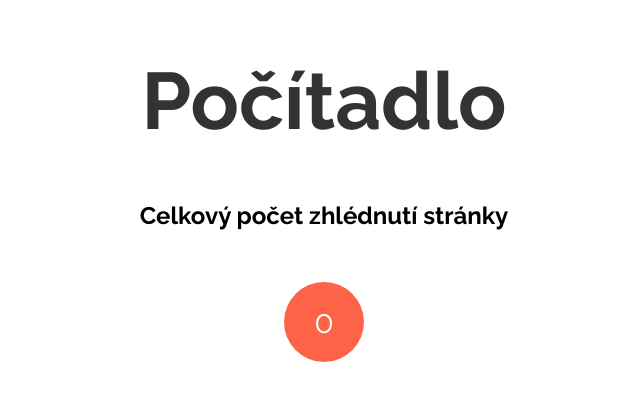
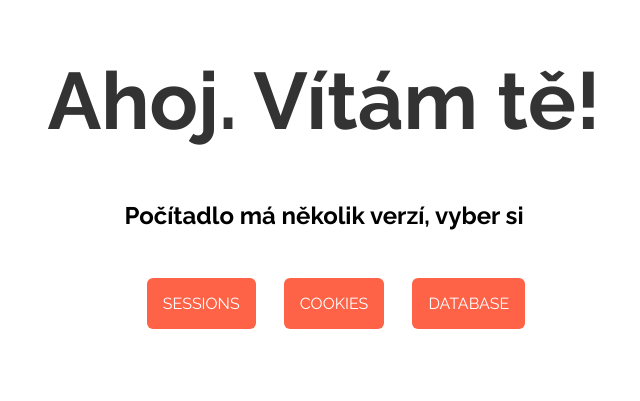
Before and after one commit to devxenner/pocitadlo, a PHP site: page /phpmentor/ in a window 1280 px wide. Shown: the top 401 px of the page, without its empty margins (316-956 px from the left). Run offline with PHP 8.4, Linux system fonts and the light colour scheme; data comes from the database, SQL or seed files in the repository.

Commit message:
Úprava počítadla, sessions, cookies varianty přidány

```diff
--- a/assets/css/style.css
+++ b/assets/css/style.css
@@ -18,3 +18,26 @@ h1 {
 	line-height: 2.5em;
 	border-radius: 50%;
 }
+
+.visitors-choose {
+	margin-top: 3em;
+}
+
+.btn {
+	text-transform: uppercase;
+	text-decoration: none;
+	display: inline-block;
+	padding: 1em;
+	margin-left: 1.5em;
+	border-radius: .375em;
+}
+
+.btn:hover,
+.btn:focus {
+	text-decoration: underline;
+}
+
+.btn-primary {
+	background-color: tomato;
+	color: #fff;
+}
--- a/inc/config.php
+++ b/inc/config.php
@@ -1,10 +1,14 @@
 <?php
+
 
 // Show all errors
 ini_set('display_startup_errors', 1);
 ini_set('display_errors', 1);
 error_reporting(-1);
 
+// Define constants
+define( 'URLROOT', 'http://localhost:8888/phpmentor/' );
+
 // Connect to the DB
 $db = new PDO('mysql:host=localhost;dbname=pocitadlo;charset=utf8mb4', 'root', 'root');
 $db->setAttribute(PDO::ATTR_ERRMODE, PDO::ERRMODE_EXCEPTION);
--- a/index.php
+++ b/index.php
@@ -1,49 +1,16 @@
-<?php include_once 'partials/header.php' ?>
+<?php require_once 'inc/config.php'; ?>
 
-<?php
-
-	/*
-	 * Získání počtu návštěv z DB
-	 */
-
-	// Připravím si query pro spuštění, abych předešel SQL Injection
-	$query = $db->prepare( 'SELECT total_count FROM visitors' );
-
-	// Spustím query
-	// PS. Nevím zda je nutné toto dělat pro SELECT? Ale vyzkouším si princip, jak to funguje.
-	$query->execute();
-
-	// Nyní si uložím to, co mi z DB přišlo do proměnné result jako objekt.
-	$result = $query->fetch(PDO::FETCH_OBJ);
-
-	// Získám konkrétní číslo zhlédnutí
-	$total_count = $result->total_count;
-
-
-
-	/*
-	 * Nahrání nového počtu zhlédnutí do DB
-	 */
-
-	// Připravím si query pro spuštění, abych předešel SQL Injection
-	$query = $db->prepare("
-		UPDATE visitors
-		SET total_count = :total_count
-	");
-
-	// Na mnou vyznačené místo jako "named placeholder" vložím o jedna zvýšený počet zhlédnutí
-	$query->execute( ['total_count' => $total_count + 1] );
-
-?>
+<?php include_once 'partials/header.php'; ?>
 
 	<div class="visitors">
-		<h1>Počítadlo</h1>
-		<h2>Celkový počet zhlédnutí stránky</h2>
-		<p class="visitors-count">
-			<?php
-				echo $result->total_count;
-			?>
-		</p>
+		<h1>Ahoj. Vítám tě!</h1>
+		<h2>Počítadlo má několik verzí, vyber si</h2>
+
+		<div class="visitors-choose">
+			<a href="<?php echo URLROOT; ?>/pocitadlo/type-sessions.php" class="btn btn-primary">Sessions</a>
+			<a href="<?php echo URLROOT; ?>/pocitadlo/type-cookies.php" class="btn btn-primary">Cookies</a>
+			<a href="<?php echo URLROOT; ?>/pocitadlo/type-db.php" class="btn btn-primary">Database</a>
+		</div>
 	</div>
 
-<?php include_once 'partials/footer.php' ?>
+<?php include_once 'partials/footer.php'; ?>
--- a/partials/header.php
+++ b/partials/header.php
@@ -1,5 +1,3 @@
-<?php require_once 'inc/config.php'; ?>
-
 <!DOCTYPE html>
 <html>
 <head>
```
Also changed, not shown: type-cookies.php (added, +29 -0 lines), type-db.php (added, +63 -0 lines), type-sessions.php (added, +39 -0 lines).
